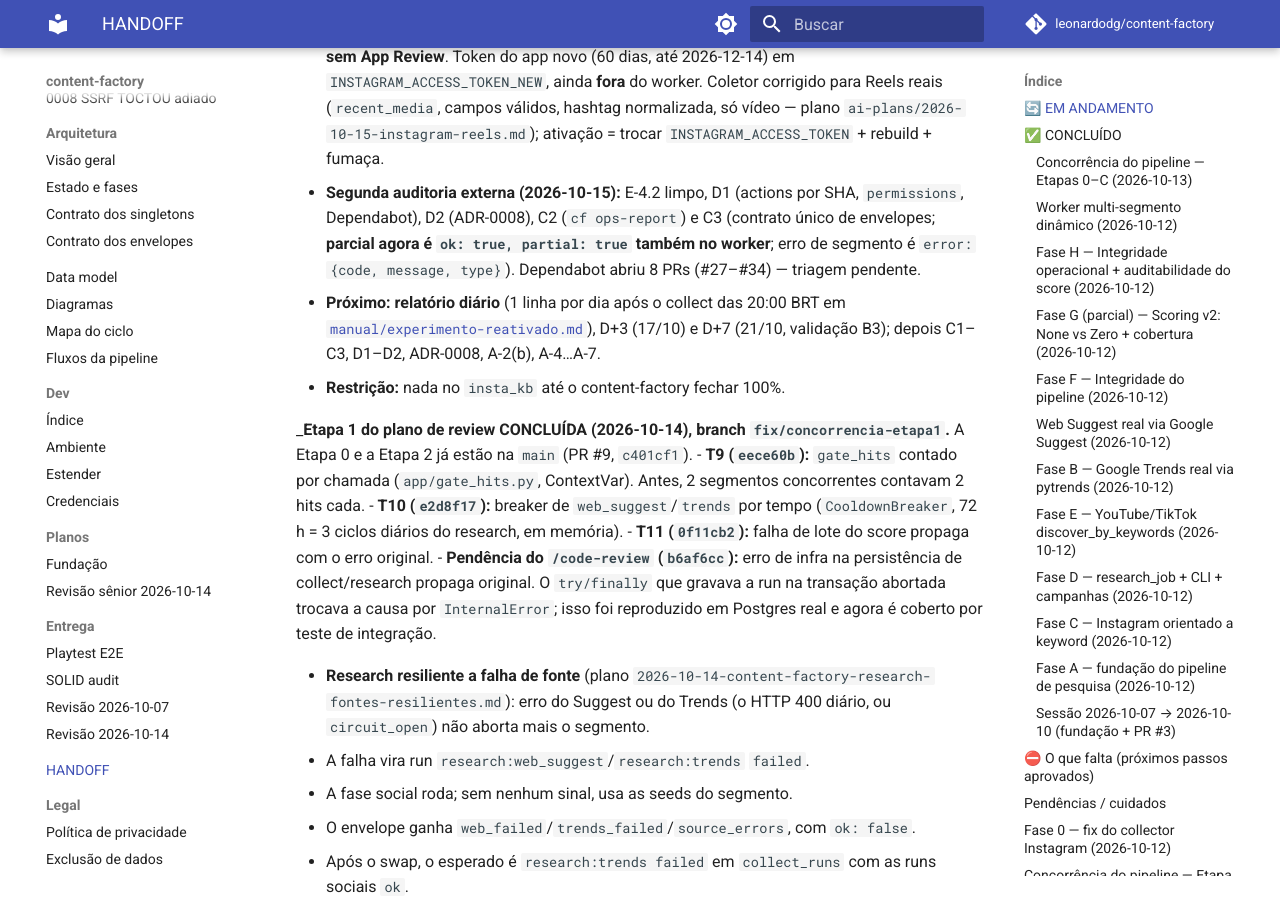
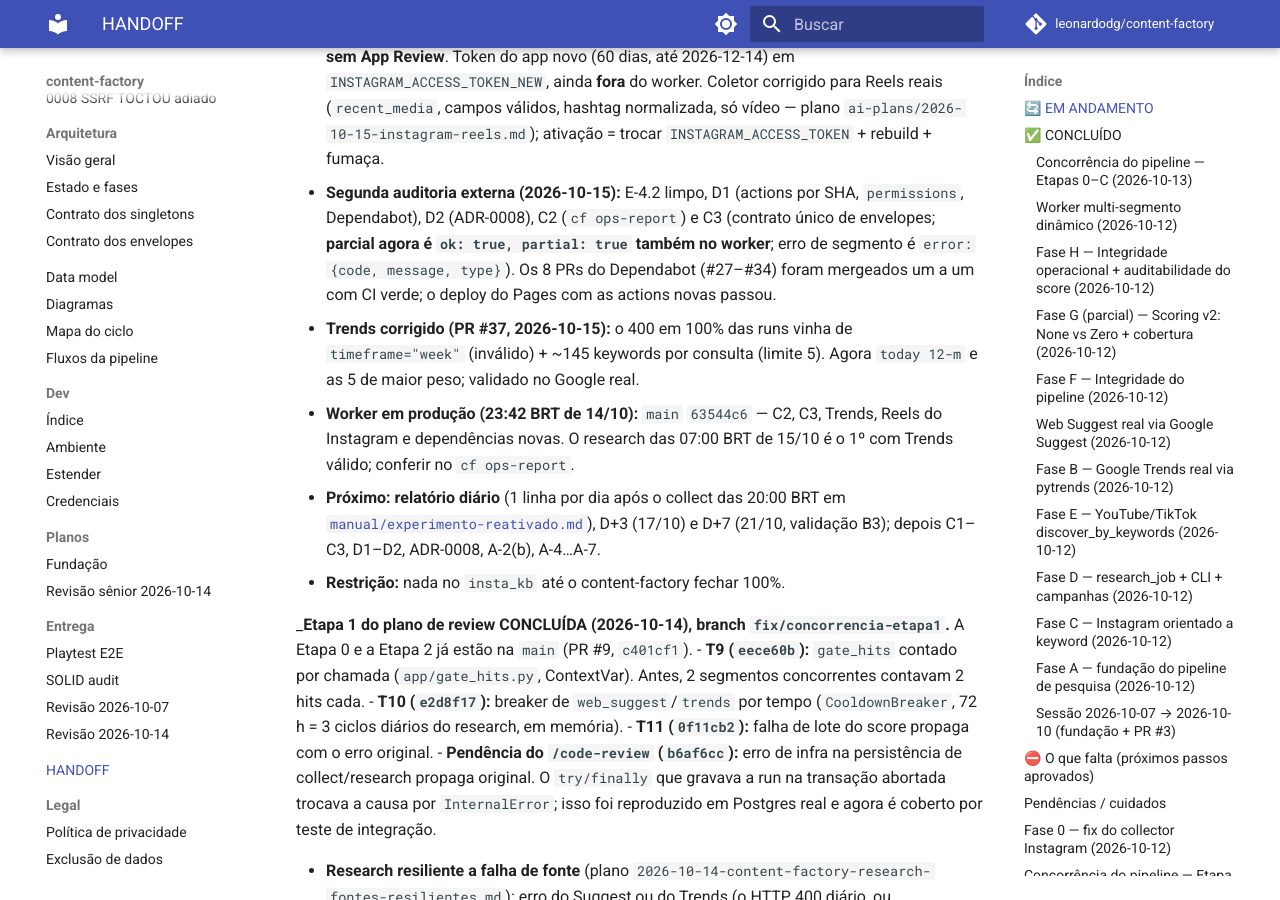
Before and after one commit to leonardodg/content-factory, an MkDocs documentation site: the page built from docs/HANDOFF.md, in a window 1280 px wide and 900 px high, scrolled down 1676 px. Built offline with MkDocs 1.6.1 and Material for MkDocs 9.7.7, drawn with Linux system fonts in a browser that asks for light colours; comment, search, counter and statistics services are not loaded.

Commit message:
docs(handoff): estado após a segunda auditoria (C2, C3, Trends, Dependabot)
Co-Authored-By: Claude Opus 5.5 <noreply@anthropic.com>
Claude-Session: https://claude.ai/code/session_01MukVk9tmY1SbNMkib7uHyt

```diff
--- a/docs/HANDOFF.md
+++ b/docs/HANDOFF.md
@@ -76,7 +76,14 @@ pós-implementação e achados A-1…A-7); plano:
   por SHA, `permissions`, Dependabot), D2 (ADR-0008), C2 (`cf ops-report`)
   e C3 (contrato único de envelopes; **parcial agora é `ok: true, partial:
   true` também no worker**; erro de segmento é `error: {code, message,
-  type}`). Dependabot abriu 8 PRs (#27–#34) — triagem pendente.
+  type}`). Os 8 PRs do Dependabot (#27–#34) foram mergeados um a um com
+  CI verde; o deploy do Pages com as actions novas passou.
+- **Trends corrigido (PR #37, 2026-10-15):** o 400 em 100% das runs vinha
+  de `timeframe="week"` (inválido) + ~145 keywords por consulta (limite 5).
+  Agora `today 12-m` e as 5 de maior peso; validado no Google real.
+- **Worker em produção (23:42 BRT de 14/10):** `main` `63544c6` — C2, C3,
+  Trends, Reels do Instagram e dependências novas. O research das 07:00 BRT
+  de 15/10 é o 1º com Trends válido; conferir no `cf ops-report`.
 - **Próximo:** **relatório diário** (1 linha por dia após o collect das
   20:00 BRT em [`manual/experimento-reativado.md`](manual/experimento-reativado.md)),
   D+3 (17/10) e D+7 (21/10, validação B3); depois C1–C3, D1–D2,
```
